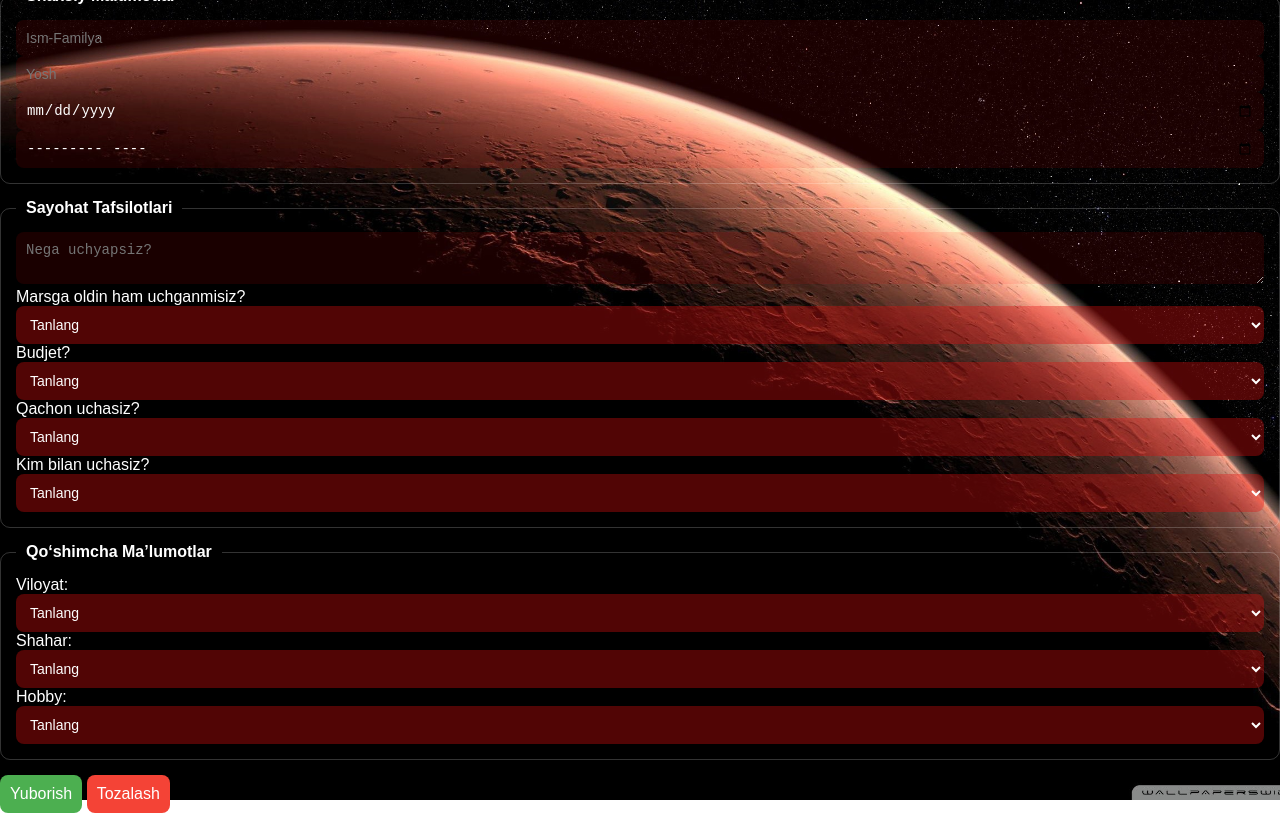
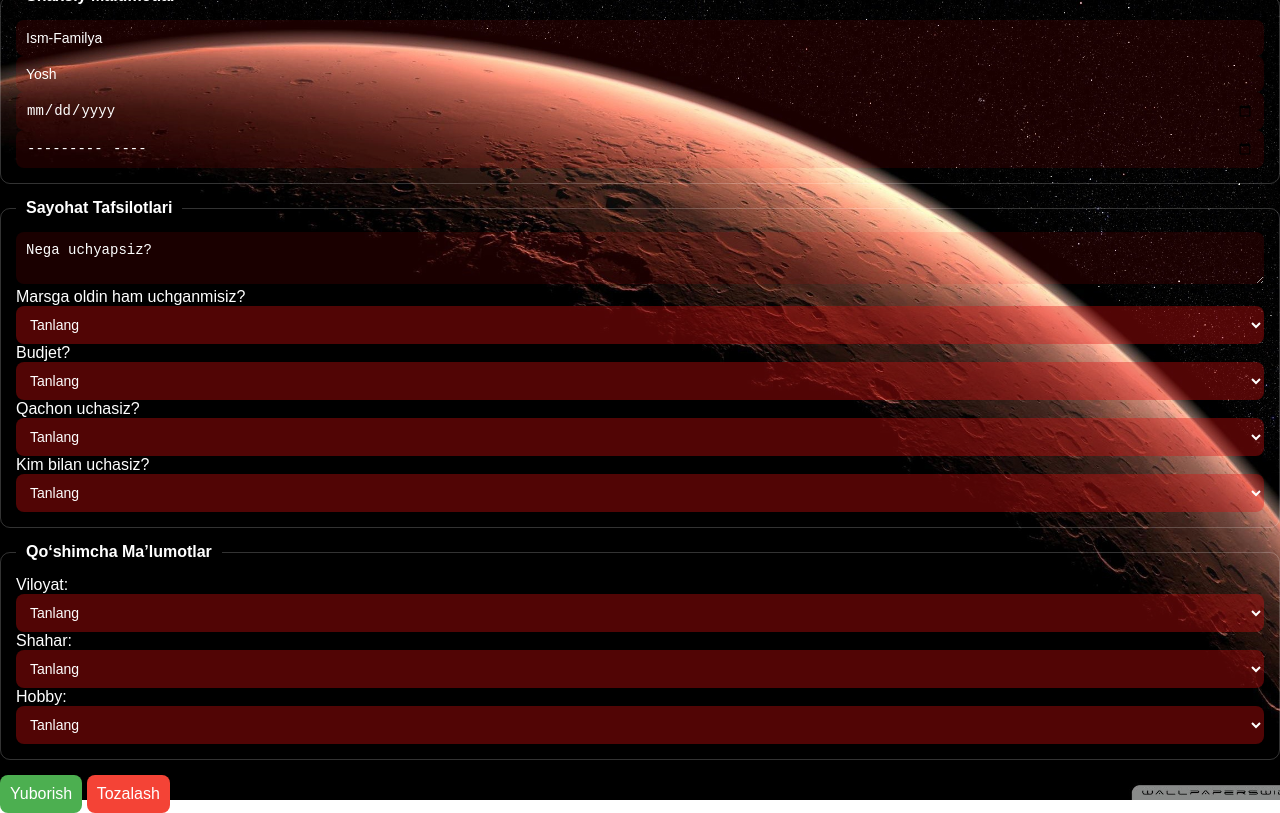
Before and after one commit to OdilovMuhammadAli/marsga-sayahot, a plain HTML site: page Index.html in a window 1280 px wide. Drawn offline with Linux system fonts and the light colour scheme.

Commit message:
Update style.css

```diff
--- a/css/style.css
+++ b/css/style.css
@@ -46,6 +46,11 @@ select {
   background: rgba(255, 6, 6, 0.1);
   color: white;
 }
+input,
+label,
+::placeholder {
+  color: white;
+}
 
 textarea.text {
   resize: vertical;
```
